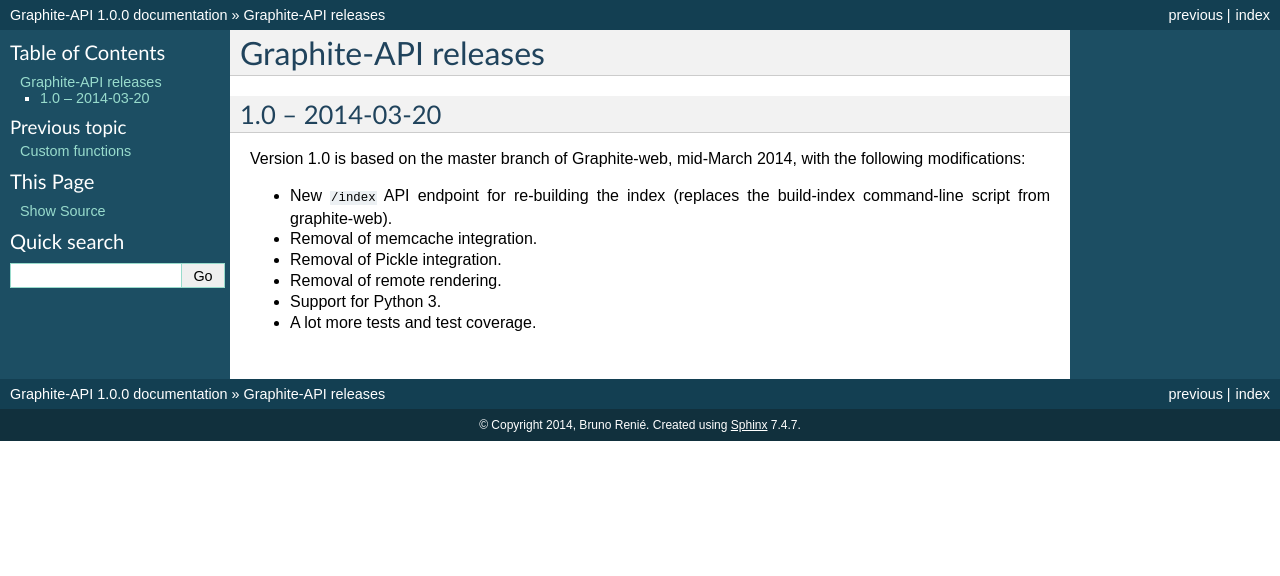
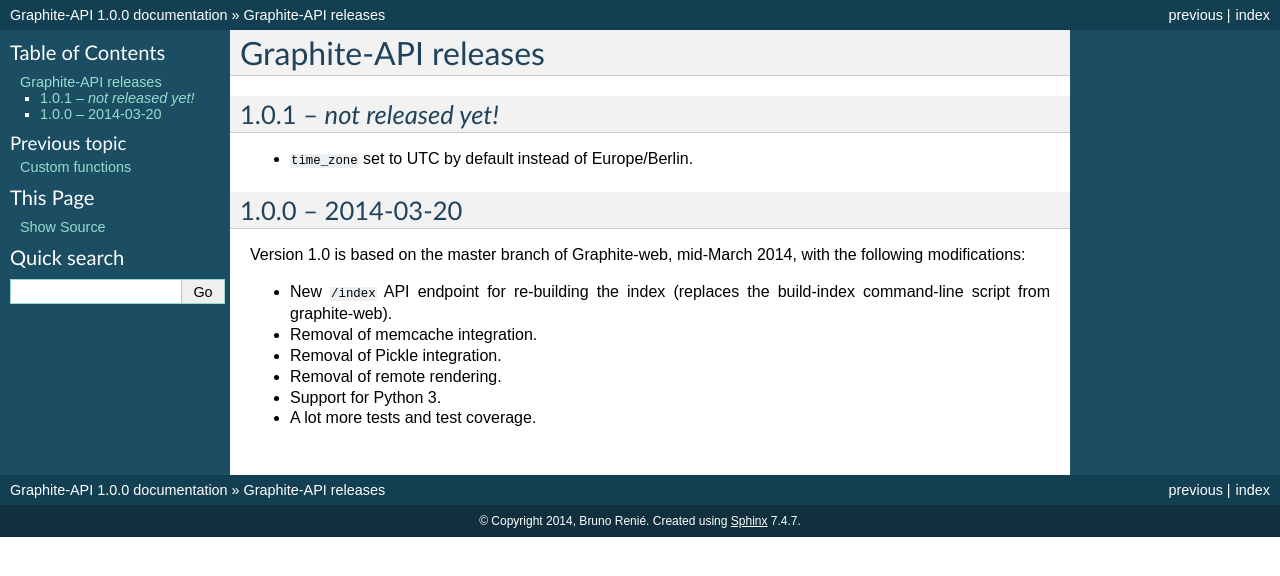
Before and after one commit to brutasse/graphite-api, a Sphinx documentation site: the page built from docs/releases.rst, in a window 1280 px wide. Shown: the top 576 px of the page. Built offline with Sphinx 7.4.7, drawn with Linux system fonts in a browser that asks for light colours.

Commit message:
Set timezone to UTC by default

```diff
--- a/docs/releases.rst
+++ b/docs/releases.rst
@@ -1,8 +1,13 @@
 Graphite-API releases
 =====================
 
-1.0 -- 2014-03-20
------------------
+1.0.1 -- *not released yet!*
+----------------------------
+
+* ``time_zone`` set to UTC by default instead of Europe/Berlin.
+
+1.0.0 -- 2014-03-20
+-------------------
 
 Version 1.0 is based on the master branch of Graphite-web, mid-March 2014,
 with the following modifications:
```
Also changed, not shown: 1 other file.
